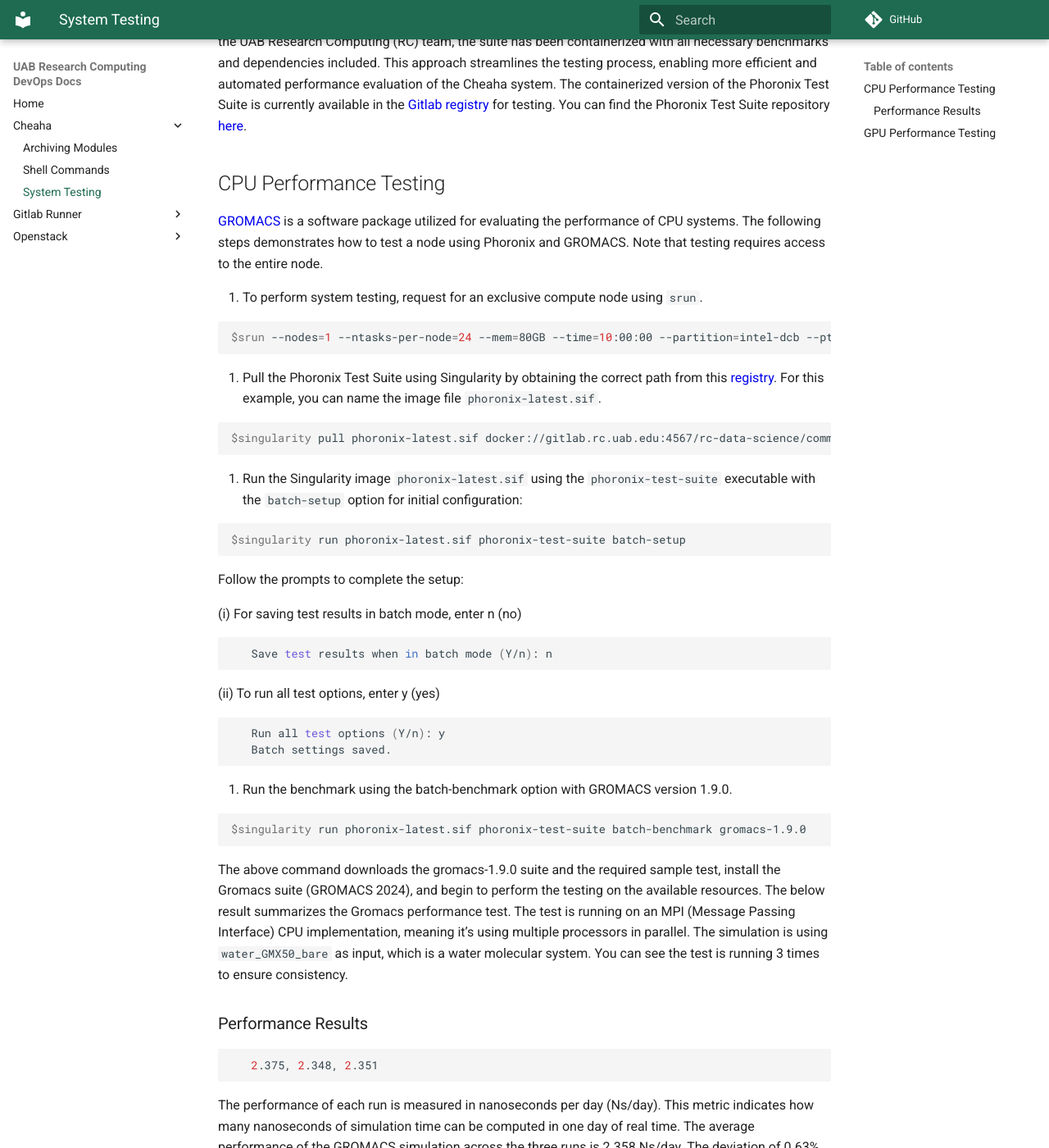
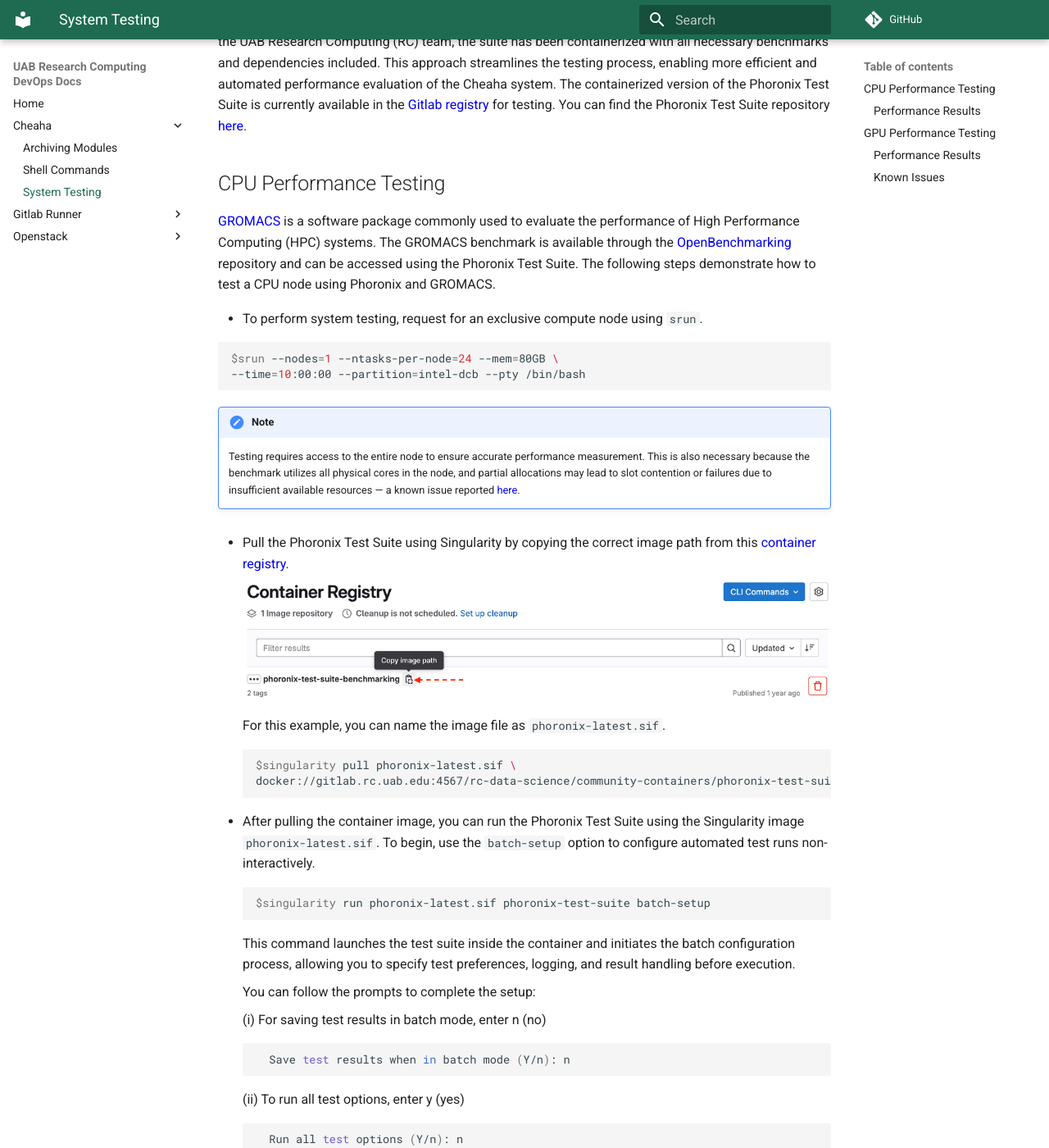
Before and after one commit to uabrc/devops-docs, an MkDocs documentation site: the page built from docs/cheaha/system_testing.md, in a window 1280 px wide and 1400 px high, scrolled down 378 px. Shown: the whole window at 82% size. Built offline with MkDocs 1.6.1 and Material for MkDocs 9.7.7, drawn with Linux system fonts in a browser that asks for light colours; comment, search, counter and statistics services are not loaded; some of the changed text lies outside the part shown.

Commit message:
cpu writeup

````diff
--- a/docs/cheaha/system_testing.md
+++ b/docs/cheaha/system_testing.md
@@ -7,48 +7,65 @@
 
 ## CPU Performance Testing
 
-[GROMACS](https://www.gromacs.org/) is a software package utilized for evaluating the performance of CPU systems. The following steps demonstrates how to test a node using Phoronix and GROMACS. Note that testing requires access to the entire node.
+[GROMACS](https://openbenchmarking.org/test/pts/gromacs) is a software package commonly used to evaluate the performance of High Performance Computing (HPC) systems. The GROMACS benchmark is available through the [OpenBenchmarking](https://openbenchmarking.org/) repository and can be accessed using the Phoronix Test Suite. The following steps demonstrate how to test a CPU node using Phoronix and GROMACS.
 
-  1. To perform system testing, request for an exclusive compute node using `srun`.
+  - To perform system testing, request for an exclusive compute node using `srun`.
 
   ```bash
-  $srun --nodes=1 --ntasks-per-node=24 --mem=80GB --time=10:00:00 --partition=intel-dcb --pty /bin/bash
+  $srun --nodes=1 --ntasks-per-node=24 --mem=80GB \
+  --time=10:00:00 --partition=intel-dcb --pty /bin/bash
   ```
 
-  1. Pull the Phoronix Test Suite using Singularity by obtaining the correct path from this [registry](https://gitlab.rc.uab.edu/rc-data-science/community-containers/phoronix-test-suite-benchmarking/container_registry). For this example, you can name the image file `phoronix-latest.sif`.
+<!-- markdownlint-disable MD046 -->
+!!! note
+    Testing requires access to the entire node to ensure accurate performance measurement. This is also necessary because the benchmark utilizes all physical cores in the node, and partial allocations may lead to slot contention or failures due to insufficient available resources — a known issue reported [here](#known-issues).
+<!-- markdownlint-enable MD046 -->
 
-  ```bash
-  $singularity pull phoronix-latest.sif docker://gitlab.rc.uab.edu:4567/rc-data-science/community-containers/phoronix-test-suite-benchmarking:latest
-  ```
 
-  1. Run the Singularity image `phoronix-latest.sif` using the `phoronix-test-suite` executable with the `batch-setup` option for initial configuration:
+  - Pull the Phoronix Test Suite using Singularity by copying the correct image path from this [container registry](https://gitlab.rc.uab.edu/rc-data-science/community-containers/phoronix-test-suite-benchmarking/container_registry).
 
-  ```bash
-  $singularity run phoronix-latest.sif phoronix-test-suite batch-setup
-  ```
+    ![!System Testing Container Image](images/system_testing_container_image.png)
 
-  Follow the prompts to complete the setup:
+    For this example, you can name the image file as `phoronix-latest.sif`.
 
-  (i) For saving test results in batch mode, enter n (no)
+    ```bash
+    $singularity pull phoronix-latest.sif \
+    docker://gitlab.rc.uab.edu:4567/rc-data-science/community-containers/phoronix-test-suite-benchmarking:latest
+    ```
 
-  ```bash
-     Save test results when in batch mode (Y/n): n
-  ```
+  - After pulling the container image, you can run the Phoronix Test Suite using the Singularity image `phoronix-latest.sif`. To begin, use the `batch-setup` option to configure automated test runs non-interactively.
 
-  (ii) To run all test options, enter y (yes)
+    ```bash
+    $singularity run phoronix-latest.sif phoronix-test-suite batch-setup
+    ```
+    This command launches the test suite inside the container and initiates the batch configuration process, allowing you to specify test preferences, logging, and result handling before execution.
 
-  ```bash
-     Run all test options (Y/n): y
-     Batch settings saved.
-  ```
+    You can follow the prompts to complete the setup:
 
-  1. Run the benchmark using the batch-benchmark option with GROMACS version 1.9.0.
+    (i) For saving test results in batch mode, enter n (no)
 
-  ```bash
-  $singularity run phoronix-latest.sif phoronix-test-suite batch-benchmark gromacs-1.9.0
-  ```
+    ```bash
+      Save test results when in batch mode (Y/n): n
+    ```
 
-The above command downloads the gromacs-1.9.0 suite and the required sample test, install the Gromacs suite (GROMACS 2024), and begin to perform the testing on the available resources. The below result summarizes the Gromacs performance test. The test is running on an MPI (Message Passing Interface) CPU implementation, meaning it’s using multiple processors in parallel. The simulation is using `water_GMX50_bare` as input, which is a water molecular system. You can see the test is running 3 times to ensure consistency.
+    (ii) To run all test options, enter y (yes)
+
+    ```bash
+      Run all test options (Y/n): n
+      Batch settings saved.
+    ```
+    <!-- markdownlint-disable MD046 -->
+    !!! important
+        You can choose to save the test results in batch mode (Y) if you wish to retain them for future analysis. Additionally, when you run the benchmark later, you will be prompted to name the test result file. This name will be used to store the results and logs for that run.
+    <!-- markdownlint-enable MD046 -->
+
+  - Run the benchmark using the batch-benchmark option with GROMACS version 1.9.0.
+
+    ```bash
+    $singularity run phoronix-latest.sif phoronix-test-suite batch-benchmark gromacs-1.9.0
+    ```
+
+    The above command downloads the gromacs-1.9.0 suite and the required sample test, install the Gromacs suite (GROMACS 2024), and begin to perform the testing on the available resources. The below result summarizes the Gromacs performance test. The test is running on an MPI (Message Passing Interface) CPU implementation, meaning it’s using multiple processors in parallel. The simulation is using `water_GMX50_bare` as input, which is a water molecular system. You can see the test is running 3 times to ensure consistency.
 
 ### Performance Results
 
@@ -251,3 +269,8 @@
 |    0   N/A  N/A     18877      C   ...s/gromacs-1.9.0//cuda-build/bin/gmx        500MiB |
 +-----------------------------------------------------------------------------------------+
 ```
+
+### Performance Results
+
+
+### Known Issues
````
Also changed, not shown: other parts of docs/cheaha/system_testing.md (+2 -1 lines), docs/cheaha/images/system_testing_container_image.png (added).
